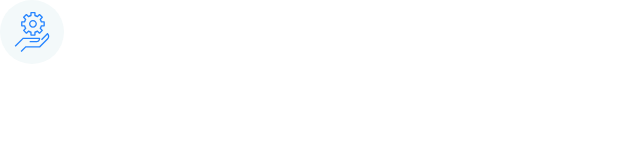
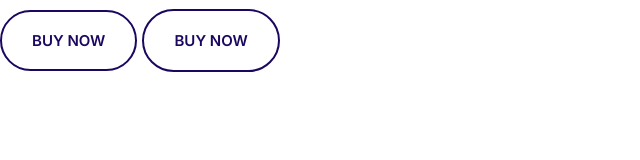
Before and after one commit to Mizhandr/MyFirstProject, a plain HTML site: page index.html in a window 1280 px wide. Shown: the whole page, without its empty margins (0-640 px from the left). Drawn offline with Linux system fonts and the light colour scheme.

Commit message:
Define styles for buttons

```diff
--- a/css/styles.css
+++ b/css/styles.css
@@ -5,6 +5,12 @@
     --color-headings: #1b0760;
     --color-body: #918ca4;
  }
+
+*,
+*::after,
+*::before {
+    box-sizing: border-box;
+}
 
  /* Typography*/
 
@@ -67,8 +73,8 @@ a {
 .link-arrow {
     color: var(--color-accent);
     text-transform: uppercase;
-font-size: 2rem;
-font-weight: bold;
+    font-size: 2rem;
+    font-weight: bold;
 }
 
 .link-arrow::after {
@@ -162,11 +168,74 @@ font-weight: bold;
 }
 
 .icon-container {
+    align-items: center;
     background: #f3f9fa;
-    width: 64px;
-    height: 64px;
     border-radius: 100%;
     display: inline-flex;
+    height: 64px;
     justify-content: center;
-    align-items: center;
+    width: 64px;
 }
+
+/* Buttons*/
+
+.btn {
+    font-size: 1.8rem;
+    font-weight: 600;
+    padding: 2rem 3rem;
+    text-transform: uppercase;
+    border-radius: 40px;
+    border: 0;
+    margin: 1rem 0;
+    cursor: pointer;
+    white-space: nowrap;
+    text-align: center;
+}
+
+.btn--primary {
+    background: var(--color-primary);
+    color: #fff;
+}
+
+.btn--primary:hover {
+    background: #3a8ffd;
+}
+
+.btn--secondary {
+ background: var(--color-secondary);
+ color: #fff;
+}
+
+.btn--secondary:hover {
+    background: #00c8eb;
+   }
+
+.btn--accent {
+    background: var(--color-accent);
+    color: #fff;
+}
+.btn--accent:hover {
+    background: #ec3000;
+}
+
+.btn--block {
+    width: 100%;
+    display: inline-block;
+}
+
+@media screen and (min-width: 1024px) {
+    .btn {
+        font-size: 1.5rem;
+       }
+}
+
+.btn--outline {
+    background: #fff;
+    color: var(--color-headings);
+    border: 2px solid var(--color-headings);
+}
+
+.btn--outline:hover {
+    background: var(--color-headings);
+    color: #fff;
+}
--- a/index.html
+++ b/index.html
@@ -15,10 +15,7 @@
     <link rel="stylesheet" href="/css/styles.css" />
   </head>
   <body>
-    <span class="icon-container">
-      <svg class="icon icon--primary">
-        <use xlink:href="images/sprite.svg#settings"></use>
-      </svg>
-    </span>
+    <button class="btn btn--primary btn--outline">Buy now</button>
+    <a href="#" class="btn btn--secondary btn--outline">Buy now</a>
   </body>
 </html>
```
Also changed, not shown: components/buttons.html (added, +2 -0 lines).
